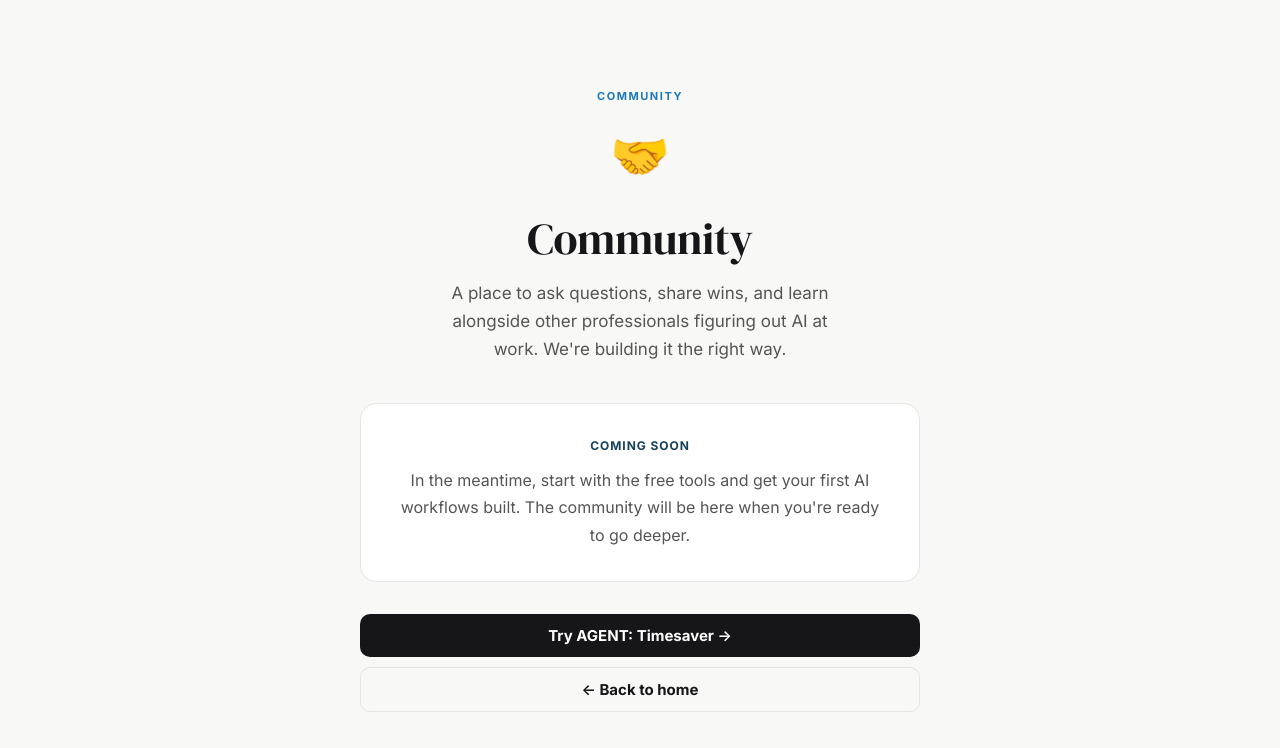
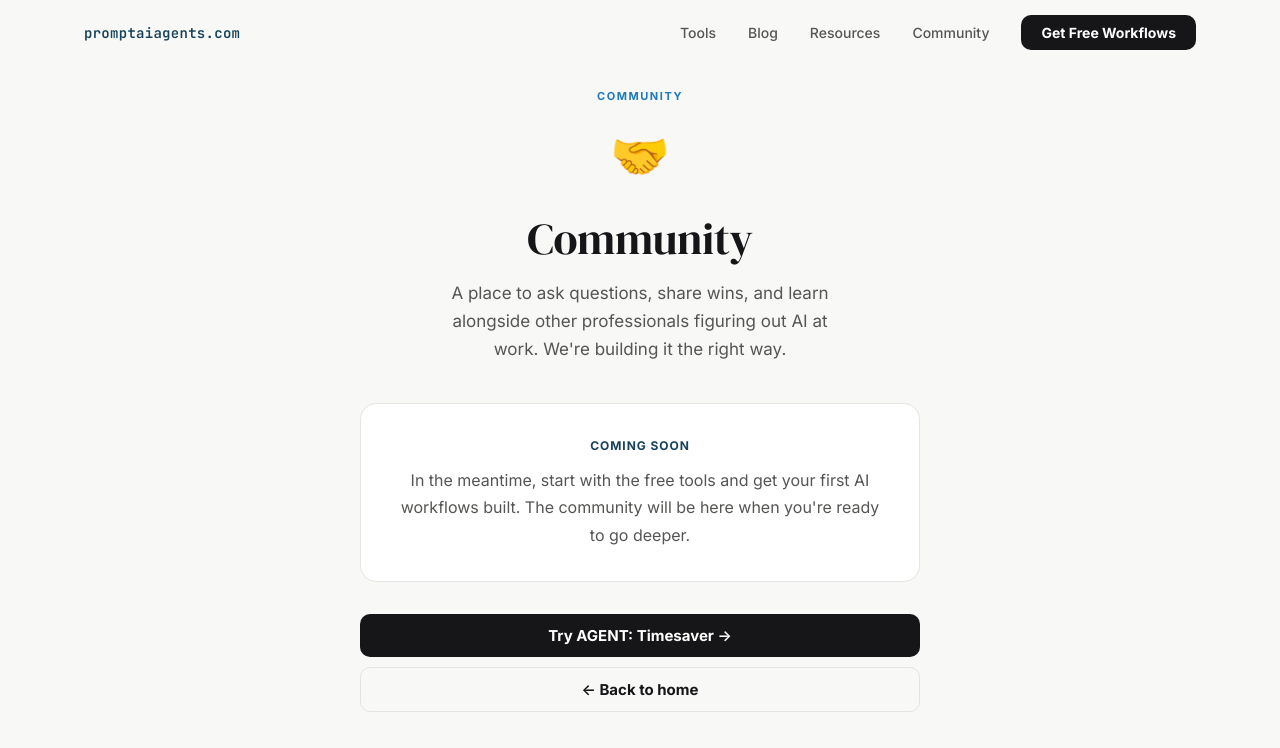
Before and after one commit to coolcalvin457-tech/agent-timesaver-nextjs, a Next.js app: page /community in a window 1280 px wide. Shown: the top 748 px of the page. Built offline with nearby package versions, Linux system fonts and the light colour scheme.

Commit message:
Fix missing NavClient on /guides and /community pages

```diff
--- a/app/community/page.tsx
+++ b/app/community/page.tsx
@@ -1,4 +1,5 @@
 import type { Metadata } from "next";
+import NavClient from "@/components/NavClient";
 
 export const metadata: Metadata = {
   title: "Community | promptaiagents.com",
@@ -8,7 +9,9 @@ export const metadata: Metadata = {
 
 export default function CommunityPage() {
   return (
-    <main
+    <>
+      <NavClient />
+      <main
       style={{
         minHeight: "100vh",
         display: "flex",
@@ -90,5 +93,6 @@ export default function CommunityPage() {
         </div>
       </div>
     </main>
+    </>
   );
 }
--- a/app/guides/page.tsx
+++ b/app/guides/page.tsx
@@ -1,4 +1,5 @@
 import type { Metadata } from "next";
+import NavClient from "@/components/NavClient";
 
 export const metadata: Metadata = {
   title: "Resources | promptaiagents.com",
@@ -8,7 +9,9 @@ export const metadata: Metadata = {
 
 export default function GuidesPage() {
   return (
-    <main
+    <>
+      <NavClient />
+      <main
       style={{
         minHeight: "100vh",
         display: "flex",
@@ -93,5 +96,6 @@ export default function GuidesPage() {
         </div>
       </div>
     </main>
+    </>
   );
 }
```
